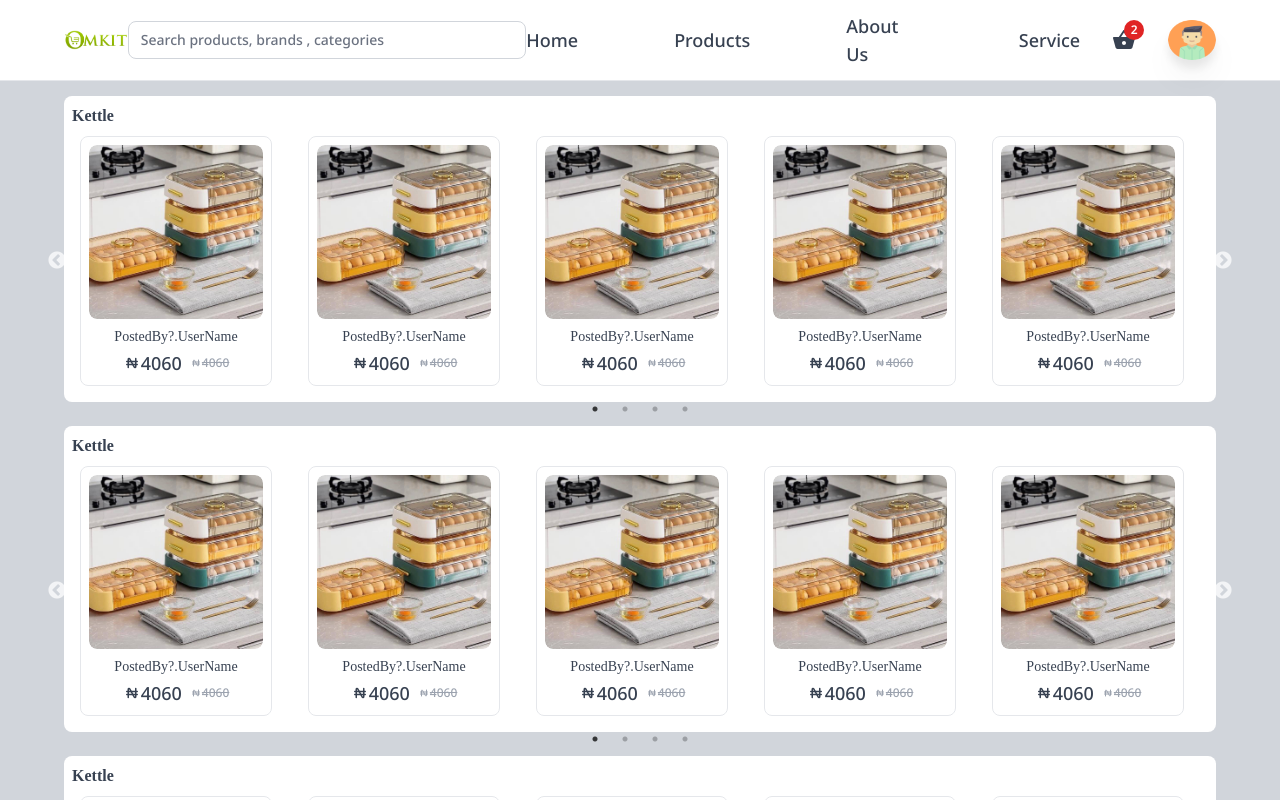
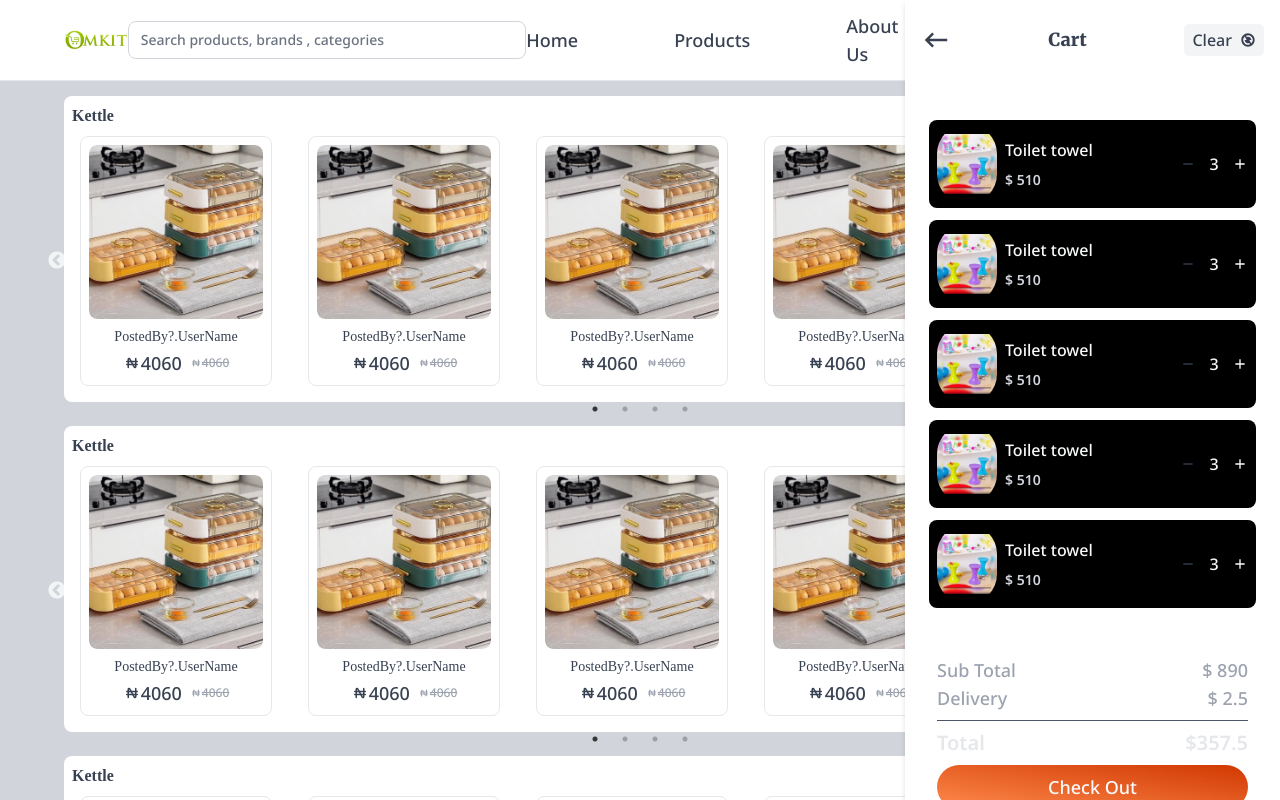
Before and after one commit to olakayCoder1/Omkit, a React (Create React App) app: page /the in a window 1280 px wide. Both pictures are taken after a click on the icon 1124 px from the left and 40 px from the top of the page. Shown: the top 800 px of the page. Built offline with nearby package versions, Linux system fonts and the light colour scheme; a web font is replaced by a local one.

Commit message:
product page

```diff
--- a/src/App.js
+++ b/src/App.js
@@ -1,4 +1,4 @@
-import React, { useEffect } from "react";
+import React, { useEffect, useState } from "react";
 import {BrowserRouter as Router , Route, Routes } from "react-router-dom";
 import { AnimatePresence } from "framer-motion";
 import Header from './components/header/Header';
@@ -14,6 +14,11 @@ import Carts from "./components/carts/Carts";
 function App() {
 
 
+  const [ showCart , setShowCart ] = useState(false)
+
+  function handleCartShow(){
+    setShowCart(!showCart)
+  }
 
   return (
     <AnimatePresence exitBeforeEnter>
@@ -21,14 +26,14 @@ function App() {
       <div className="w-screen   text-gray-700  bg-center bg-cover bg-no-repeat flex flex-col bg-gray-300 font-noto">
       {/* <div className="w-screen   text-gray-700  bg-center bg-cover bg-no-repeat flex flex-col bg-gray-300 font-noto"> */}
       {/* <div className="w-screen  h-full text-gray-700  bg-center bg-cover bg-no-repeat flex flex-col bg-gray-300 bg-blend-overlay font-noto" style={{ backgroundImage : `url(${hero})`}}> */}
-      <Header />
+      <Header toggleCart={showCart} setToggleCart={handleCartShow} />
       <main className="mt-14 md:mt-20 px-3 md:px-16 py-4 w-full">
         <Routes>
           <Route path="" element={<HomePage />} />
           <Route path="/the" element={<AllProducts />} />
         </Routes>
       </main>
-      {/* <Carts /> */}
+      <Carts toggleCart={showCart} setToggleCart={handleCartShow}/>
       <Footer />
       </div>
       </Router>
--- a/src/components/carts/Carts.jsx
+++ b/src/components/carts/Carts.jsx
@@ -10,7 +10,7 @@ import CartItem from "./CartItem";
 
 
 
-const Carts = () => {
+const Carts = ({ toggleCart , setToggleCart }) => {
 
     const me = [1,2,3,4,5]
 //   const [{  user } , dispatch ] = useStateValue();
@@ -26,25 +26,34 @@ const Carts = () => {
 
 
 
+      function handleCart(){
+        setToggleCart()
+      }
 
 
 
   return (
 
+
     <motion.div
       initial={{ opacity: 0, x: 200 }}
       animate={{ opacity: 1, x: 0 }}
+      transition={{ duration:2}}
       exit={{ opacity: 0, x: 200 }}
-      className="fixed top-0 right-0 w-full md:w-[375px] h-screen bg-white drop-shadow-md flex flex-col z-[101]"
+      className={`${toggleCart ? "fixed duration-300" : "hidden "} top-0 right-0 w-full md:w-[375px] h-screen bg-white drop-shadow-md flex flex-col z-[101]`}
     >
       <div className="w-full flex items-center justify-between p-4 cursor-pointer">
-        <motion.div whileTap={{ scale: 0.75 }} onClick={()=> setShowCart(!showCart)}>
+        <motion.div whileTap={{ scale: 0.75 }}
+        //  onClick={()=> setShowCart(!showCart)}
+          onClick={handleCart}
+         >
           <MdOutlineKeyboardBackspace className="text-gray-700 text-3xl" />
         </motion.div>
         <p className="text-gray-700 text-lg font-merriweather font-semibold">Cart</p>
 
         <motion.p
           whileTap={{ scale: 0.75 }}
+          onClick={handleCart}
           className="flex items-center   gap-2 p-1 px-2 my-2 bg-gray-100 rounded-md hover:shadow-md  cursor-pointer text-gray-700 text-base"
         //   onClick={clearCart}
         >
@@ -65,6 +74,7 @@ const Carts = () => {
                   item={'kabby'}
                   setFlag={setFlag}
                   flag={flag}
+                  onClick={handleCart}
                 />
               ))}
           </div>
--- a/src/components/header/Header.jsx
+++ b/src/components/header/Header.jsx
@@ -13,14 +13,16 @@ import {BiUser} from 'react-icons/bi'
 import "slick-carousel/slick/slick.css"
 import "slick-carousel/slick/slick-theme.css"
 
-const Header = () => {
+const Header = ({ toggleCart , setToggleCart }) => {
 
 
 
   const [isMenu, setIsMenu] = useState(false);
 
 
-
+  function handleCart(){
+    setToggleCart()
+  }
 
   return (
     <header className="fixed z-50 w-screen p-2 px-4 md:p-3 md:px-16 border-b-[1px] bg-white">
@@ -61,6 +63,7 @@ const Header = () => {
           <div
             className="relative flex items-center justify-center"
             // onClick={showCart}
+            onClick={handleCart}
           >
             <MdShoppingBasket className="text-textColor text-2xl  cursor-pointer" />
 
@@ -79,6 +82,7 @@ const Header = () => {
               className="w-12 min-w-[40px] h-10 min-h-[40px] drop-shadow-xl cursor-pointer rounded-full"
               alt="userprofile"
               onClick={()=> setIsMenu(!isMenu)}
+
             />
 
             {isMenu && (
@@ -128,7 +132,8 @@ const Header = () => {
       {/* mobile */}
       {/* mobile */}
       <div className="flex items-center justify-between md:hidden w-full h-full ">
-        <div className="relative flex items-center justify-center" >
+        <div onClick={handleCart}
+          className="relative flex items-center justify-center" >
           <MdShoppingBasket className="text-textColor text-2xl  cursor-pointer" />
             <div className=" absolute -top-2 -right-2 w-5 h-5 rounded-full bg-red-600 flex items-center justify-center">
               <p className="text-xs text-white font-semibold">
```
